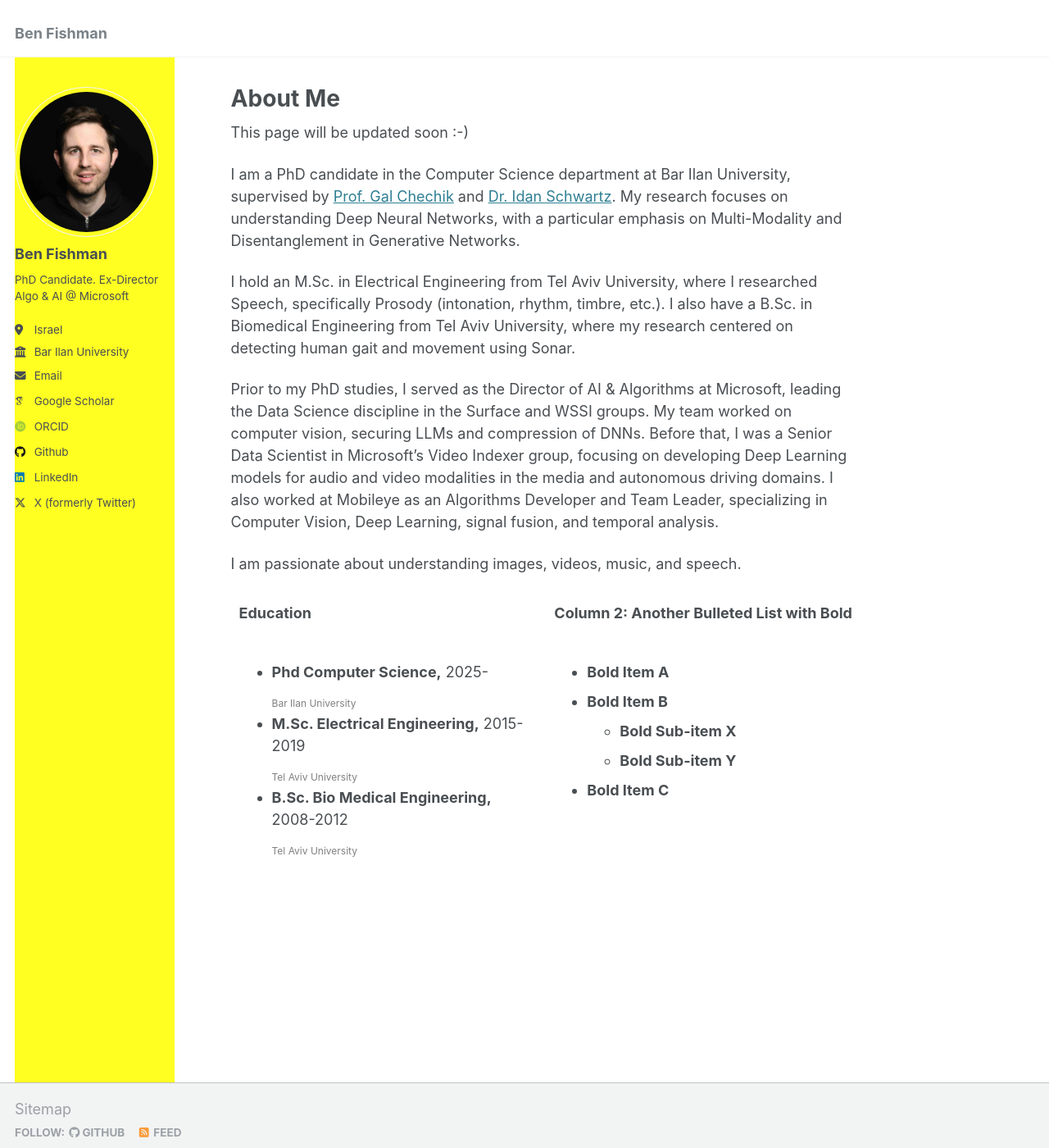
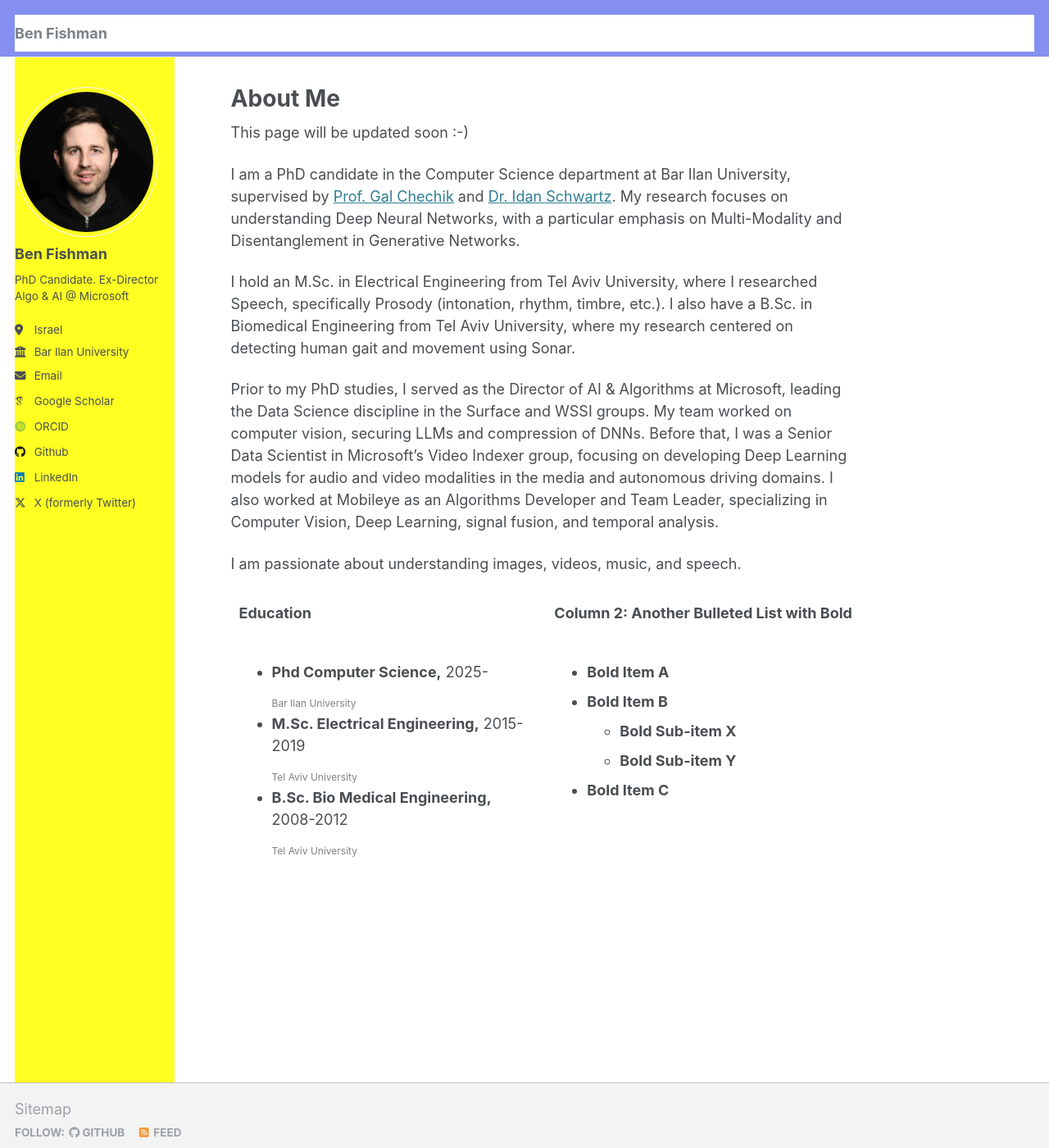
Before and after one commit to benf22/benf22.github.io, a Jekyll site: the page built from _pages/about.md, in a window 1280 px wide and 1400 px high. Shown: the whole window at 82% size. Built offline with Jekyll 4.4.1, drawn with Linux system fonts in a browser that asks for light colours; some web fonts are replaced.

Commit message:
Update _masthead.scss

```diff
--- a/_sass/_masthead.scss
+++ b/_sass/_masthead.scss
@@ -4,7 +4,7 @@
 
 .masthead {
   position: fixed;
-  background: white;
+  background: #848ff0;
   border-bottom: 1px solid $border-color;
   height: $masthead-height;
   top: 0;
```
